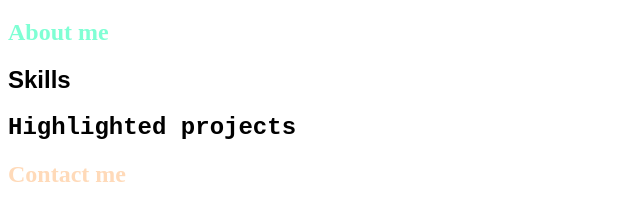
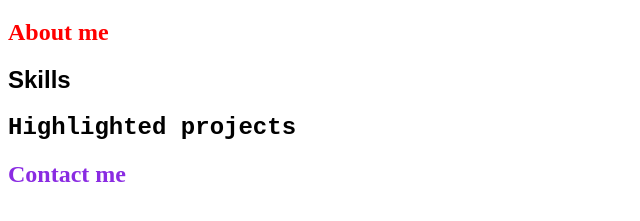
Before and after one commit to ocoulam/ocoulam.github.io, a plain HTML site: page index.html in a window 1280 px wide. Shown: the part 61-282 px from the top of the page, without its empty margins (0-640 px from the left). Drawn offline with Linux system fonts and the light colour scheme.

Commit message:
Changed css colors

```diff
--- a/styles.css
+++ b/styles.css
@@ -1,5 +1,5 @@
 .about {
-    color: aquamarine;
+    color: red;
 }
 .skills {
     font-family: Arial, "Helvetica Neue", Helvetica, sans-serif;
@@ -8,5 +8,5 @@
     font-family: 'Courier New', Courier, monospace
 }
 .contact {
-    color: peachpuff;
+    color: blueviolet;
 }
```
